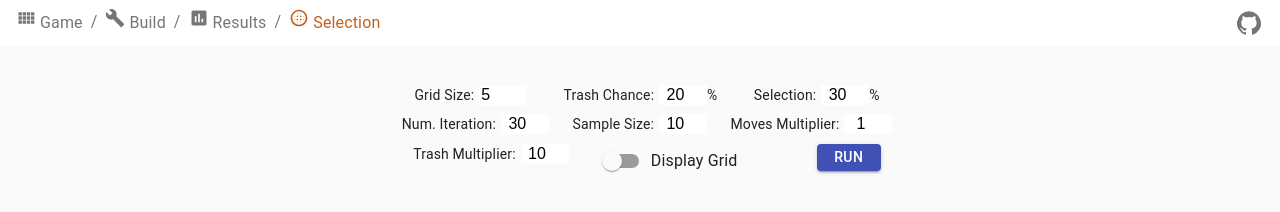
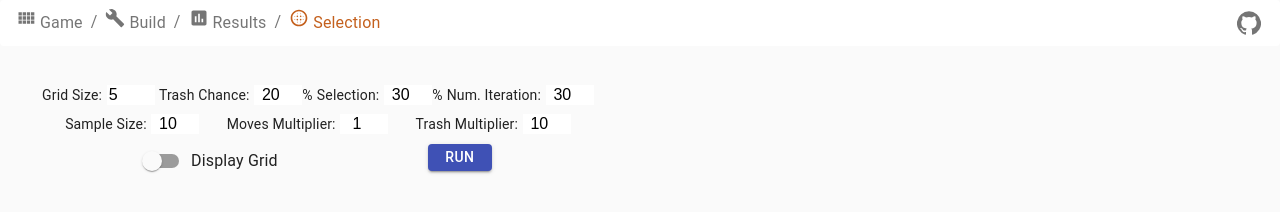
Before and after one commit to arrudaricardo/trash_collector, a React app: page /selection in a window 1280 px wide. Built offline with nearby package versions, Linux system fonts and the light colour scheme.

Commit message:
change container maxWidth for game and selection

```diff
--- a/src/components/game.js
+++ b/src/components/game.js
@@ -37,16 +37,11 @@ const initialState = {
 export default () => {
     const [state, dispatch] = useReducer(reducer, initialState);
 
-    // logger
-    // useEffect(() => {
-    // console.log(state);
-    // });
-
     return (
         <>
             <CssBaseline />
             <NavBar />
-            <Container className="container" maxWidth="sm" justify="center">
+            <Container className="container" maxWidth="lg" justify="center">
                 <Pcontext.Provider value={{ state, dispatch }}>
                     <Route exact path="/">
                         <Grid />
--- a/src/components/game/grid.js
+++ b/src/components/game/grid.js
@@ -2,15 +2,16 @@ import React from "react";
 import Robot from "./robot";
 import Controller from "./controller";
 import GridArray from "./grid_array";
+import Container from "@material-ui/core/Container";
 
 export default function Grid() {
     return (
-        <>
+            <Container className="container" maxWidth="sm" justify="center">
             <Controller />
             <div style={{ style: "flex" }}>
                 <GridArray />
             </div>
             <Robot />
-        </>
+            </Container>
     );
 }
--- a/src/components/selection/display.jsx
+++ b/src/components/selection/display.jsx
@@ -1,7 +1,5 @@
 import React from 'react';
 import { makeStyles } from '@material-ui/core/styles';
-import Fade from '@material-ui/core/Fade';
-import CircularProgress from '@material-ui/core/CircularProgress';
 import Grid from './display_run'
 import Result from './selection_results'
 
@@ -10,9 +8,15 @@ const useStyles = makeStyles(theme => ({
     display: 'flex',
     flexDirection: 'column',
     alignItems: 'center',
+    justifyContent: 'center',
+    flexWrap: 'wrap'
   },
   placeholder: {
-    height: 40,
+
+    justifyContent: 'center',
+    display: 'flex',
+    padding: '0.3em',
+    flexWrap: 'wrap'
   },
 }));
 
@@ -24,7 +28,7 @@ export default function Display({running:loading, gridArray, robots, displayGrid
     <div className={classes.root}>
 
         {(gridArray !== null) &&
-            <div style={{ display: 'flex', padding: '0.1em' }} >
+            <div className={classes.placeholder}>
               {displayGrid &&  <Grid gridArray={gridArray[0]} /> }
 
               { !loading &&
--- a/src/components/selection/selection.jsx
+++ b/src/components/selection/selection.jsx
@@ -49,7 +49,8 @@ const Selection = () => {
         }
     }, [gridArray])
 
-    return (<div >
+    return (
+    <>
         <Controller runGame={runGame}
          sampleSize={sampleSize}
          setSampleSize={setSampleSize}
@@ -71,7 +72,7 @@ const Selection = () => {
           />
         <Display displayGrid={displayGrid} running={running} gridArray={gridArray} robots={robots}/>
 
-    </div>)
+    </>)
 }
 
 function robotIteration(robots, gridArray, robotPos, setGridArray, selectionPercetage,  movesMultiplier, trashCollectedMultiplier) {
--- a/src/components/selection/selection_controller.js
+++ b/src/components/selection/selection_controller.js
@@ -40,11 +40,14 @@ export default ({
     }
 
     return (
+
         <div
             style={{
                 display: "flex",
                 flexWrap: "wrap",
-                justifyContent: "space-evenly"
+                justifyContent: "space-evenly",
+                maxWidth: '40em'
+
             }}
             className="grid-input">
             <Tooltip title={`size of grid: ${gridSize}x${gridSize}`} placement="top">
--- a/src/styles.css
+++ b/src/styles.css
@@ -7,6 +7,7 @@
     display: flex;
     justify-content: center;
     flex-wrap: wrap;
+    width: 100%;
 }
 
 .gridContainer{
```
